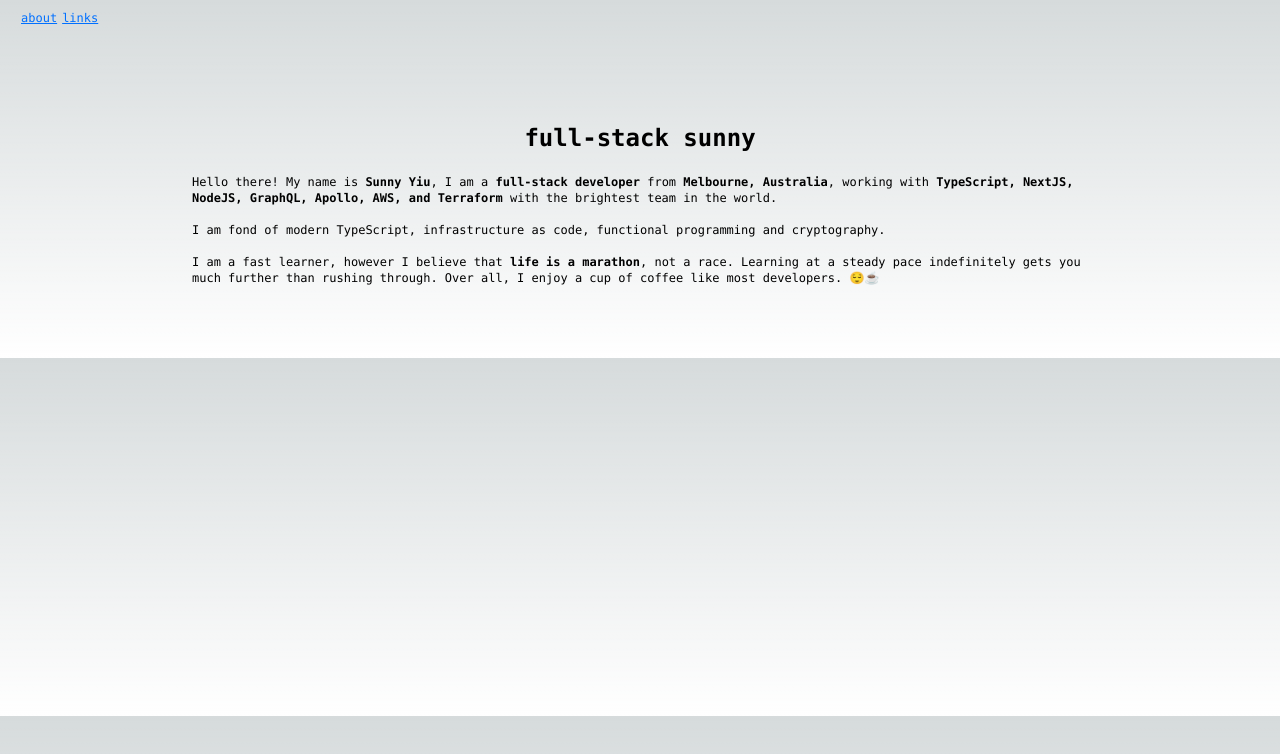
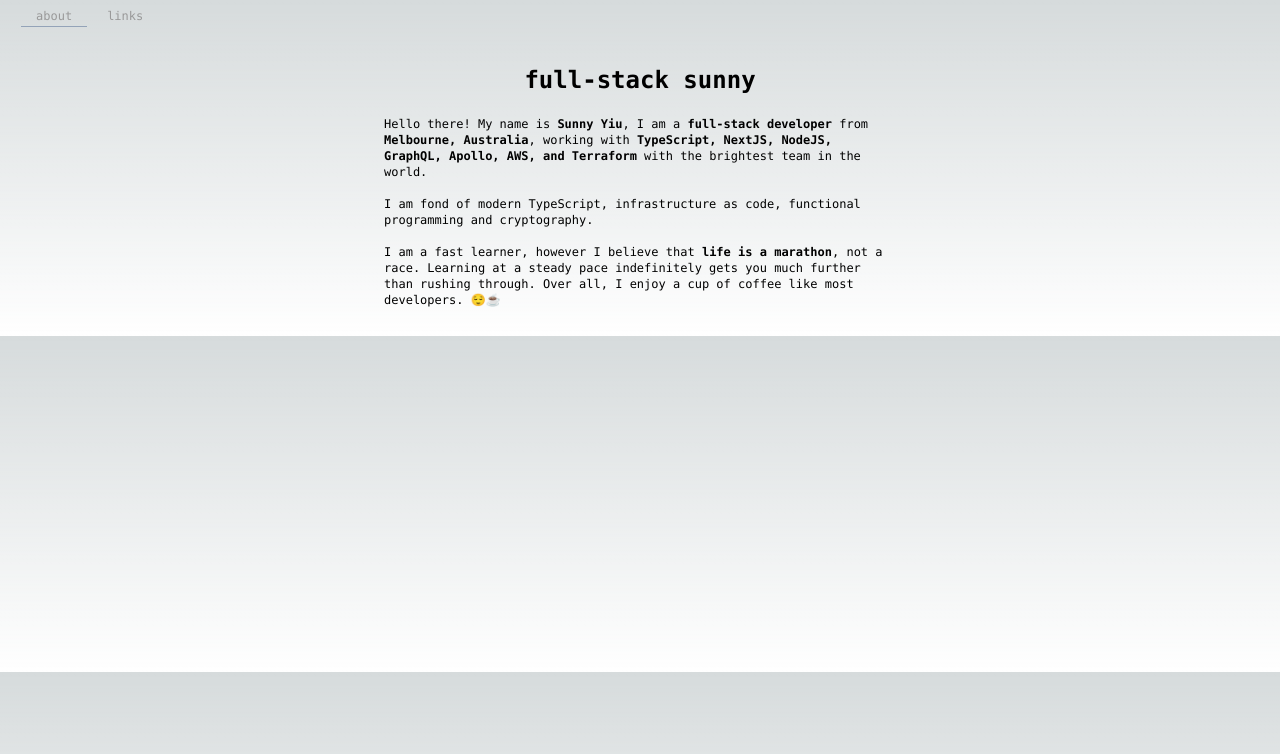
Before and after one commit to sunnz/rex, a Next.js app: page / in a window 1280 px wide. Shown: the top 754 px of the page. Built offline with nearby package versions, Linux system fonts and the light colour scheme.

Commit message:
feat: better navigation

```diff
--- /dev/null
+++ b/app/Navigation.tsx
@@ -0,0 +1,27 @@
+"use client";
+
+import Link from "next/link";
+import { usePathname } from "next/navigation";
+
+function Item({ href, text }: { href: string; text: string }) {
+  const pathname = usePathname();
+  const className = pathname === href ? "border-b border-b-slate-400" : null;
+  return (
+    <li>
+      <Link href={href} className={className}>
+        {text}
+      </Link>
+    </li>
+  );
+}
+
+export function Navigation() {
+  return (
+    <nav>
+      <ul>
+        <Item href="/" text="about" />
+        <Item href="/links" text="links" />
+      </ul>
+    </nav>
+  );
+}
--- a/app/globals.css
+++ b/app/globals.css
@@ -53,8 +53,20 @@ li {
 
 nav ul {
   list-style: none;
+  padding-top: 8px;
 }
 
 nav li {
   display: inline;
 }
+
+nav li a {
+  color: #999;
+  text-decoration: none;
+  padding: 3px 15px;
+}
+
+nav li a:hover {
+  color: #ccc;
+  background-color: #333;
+}
--- a/app/layout.tsx
+++ b/app/layout.tsx
@@ -1,8 +1,10 @@
 import "./globals.css";
 import Link from "next/link";
 
+import { Navigation } from "./Navigation";
+
 export const metadata = {
-  title: "Create Next App",
+  title: "full-stack sunny",
   description: "Generated by create next app",
 };
 
@@ -19,17 +21,10 @@ export default function RootLayout({
         <link rel="me" href="https://linkedin.com/in/sunyiu" />
       </head>
       <body className="font-mono text-xs">
-        <nav>
-          <ul>
-            <li>
-              <Link href="/">about</Link>
-            </li>
-            <li>
-              <Link href="/links">links</Link>
-            </li>
-          </ul>
-        </nav>
-        {children}
+        <Navigation />
+        <main className="flex flex-col mt-10 mb-5 mx-16 lg:mx-64 xl:mx-96">
+          {children}
+        </main>
       </body>
     </html>
   );
--- a/app/links/page.tsx
+++ b/app/links/page.tsx
@@ -8,7 +8,7 @@ export const metadata: Metadata = {
 
 export default function Links() {
   return (
-    <main className="flex flex-col pt-24 pb-16 px-16 md:mx-32">
+    <>
       <h1 className="mb-3 text-2xl font-semibold items-center text-center">
         links
       </h1>
@@ -294,6 +294,6 @@ export default function Links() {
           </ul>
         </li>
       </ul>
-    </main>
+    </>
   );
 }
--- a/app/page.tsx
+++ b/app/page.tsx
@@ -1,12 +1,6 @@
-import { Metadata } from "next";
-
-export const metadata: Metadata = {
-  title: "full-stack sunny",
-};
-
 export default function Home() {
   return (
-    <main className="flex flex-col justify-between pt-24 pb-16 px-16 md:mx-32">
+    <>
       <h1 className="mb-3 text-2xl text-center font-semibold">
         full-stack sunny
       </h1>
@@ -29,6 +23,6 @@ export default function Home() {
         pace indefinitely gets you much further than rushing through. Over all,
         I enjoy a cup of coffee like most developers. 😌☕️
       </p>
-    </main>
+    </>
   );
 }
```
